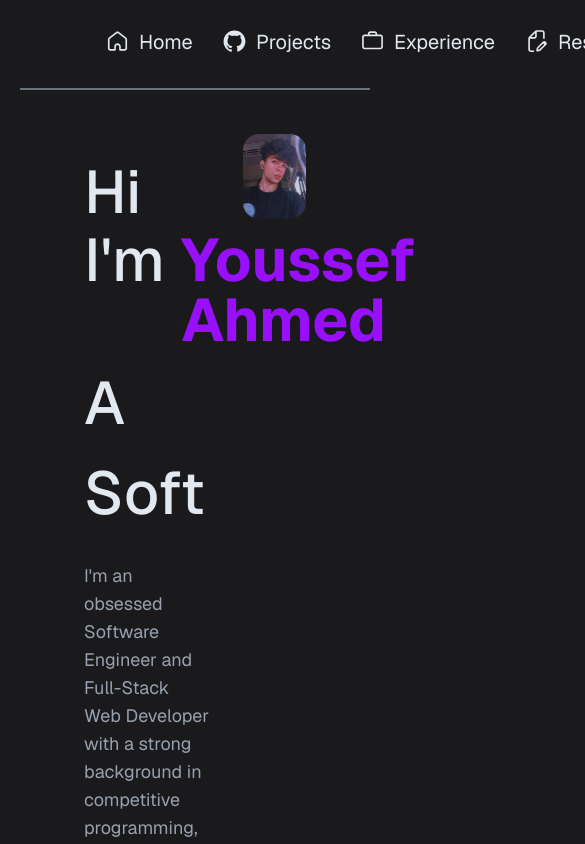
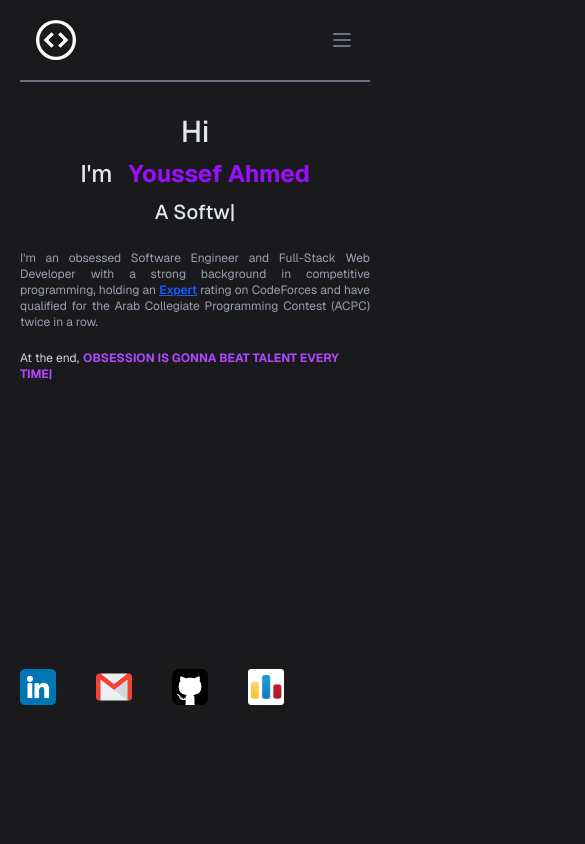
Before and after one commit to Yusef-Ahmed/Yusef-Ahmed.github.io, a React (Vite) app: page / in a window 390 px wide. Shown: the top 844 px of the page, 585 px wide, since content can reach past the window. Built offline with nearby package versions, Linux system fonts and the light colour scheme.

Commit message:
Feature: Add resume & mobile version

```diff
--- a/src/App.jsx
+++ b/src/App.jsx
@@ -2,6 +2,7 @@ import { createBrowserRouter, RouterProvider } from "react-router-dom";
 import RootLayout from "./pages/RootLayout";
 import Home from "./pages/Home";
 import NotFound from "./pages/NotFound";
+import Resume from "./pages/Resume";
 
 function App() {
   const router = createBrowserRouter([
@@ -14,6 +15,10 @@ function App() {
           index: true,
           element: <Home />,
         },
+        {
+          path: "resume",
+          element: <Resume />
+        }
       ],
     },
   ]);
--- a/src/pages/Header.jsx
+++ b/src/pages/Header.jsx
@@ -1,29 +1,105 @@
 import { Link, NavLink } from "react-router";
 import logo from "../../assets/logo.svg";
 import { Case, File, Github, HomeIcon, User } from "../components/Icons";
+import { useState } from "react";
 
 const headers = [
   { title: "Home", to: "/", component: <HomeIcon /> },
-  { title: "Projects", to: "/projects", component: <Github /> },
-  { title: "Experience", to: "/experience", component: <Case /> },
+  { title: "Projects", to: "/projects", component: <Github />, disabled: true },
+  { title: "Experience", to: "/experience", component: <Case />, disabled: true },
   { title: "Resume", to: "/resume", component: <File /> },
-  { title: "About", to: "/about", component: <User /> },
+  { title: "About", to: "/about", component: <User />, disabled: true },
 ];
 
 function Header() {
+  const [isMenuOpen, setIsMenuOpen] = useState(false);
+
+  const toggleMenu = () => {
+    setIsMenuOpen(!isMenuOpen);
+  };
+
   return (
-    <header className="border-b-2 border-gray-500 py-5 px-20 flex">
-      <Link to="/" className="will-change-transform duration-300 hover:-translate-y-1 hover:scale-125">
-        <img src={logo} className="h-12" />
-      </Link>
-      <div className="flex m-auto gap-6 mt-2">
-        {headers.map((header) => (
-          <section className="flex gap-1 text-xl will-change-transform duration-300 hover:scale-110 hover:-translate-y-2 cursor-pointer">
-            {header.component}
-            <NavLink to={header.to}>{header.title}</NavLink>
-          </section>
-        ))}
+    <header className="border-b-2 border-gray-500 py-5 px-4 lg:px-20">
+      <div className="flex justify-between items-center">
+        <Link
+          to="/"
+          className="will-change-transform duration-300 hover:-translate-y-1 hover:scale-125"
+        >
+          <img src={logo} className="h-10" />
+        </Link>
+
+        {/* Mobile Menu Button */}
+        <button
+          onClick={toggleMenu}
+          className="lg:hidden text-gray-500 hover:text-gray-700"
+        >
+          <svg
+            className="w-6 h-6"
+            fill="none"
+            stroke="currentColor"
+            viewBox="0 0 24 24"
+          >
+            {isMenuOpen ? (
+              <path
+                strokeLinecap="round"
+                strokeLinejoin="round"
+                strokeWidth={2}
+                d="M6 18L18 6M6 6l12 12"
+              />
+            ) : (
+              <path
+                strokeLinecap="round"
+                strokeLinejoin="round"
+                strokeWidth={2}
+                d="M4 6h16M4 12h16M4 18h16"
+              />
+            )}
+          </svg>
+        </button>
+
+        {/* Desktop Menu */}
+        <div className="hidden lg:flex mx-auto gap-6 mt-2">
+          {headers.map((header) => (
+            <section
+              key={header.title}
+              className={(header.disabled ? "opacity-50 line-through " : "will-change-transform duration-300 hover:scale-110 hover:-translate-y-2 cursor-pointer ") + "flex gap-1 text-xl"}
+            >
+              {header.component}
+              <NavLink
+                to={header.to}
+                style={() => ({
+                  pointerEvents: header.disabled ? "none" : "auto",
+                })}
+              >
+                {header.title}
+              </NavLink>
+            </section>
+          ))}
+        </div>
       </div>
+
+      {/* Mobile Menu Dropdown */}
+      {isMenuOpen && (
+        <div className="lg:hidden mt-4 space-y-4">
+          {headers.map((header) => (
+            <section
+              key={header.title}
+              className={(header.disabled ? "opacity-50 line-through " : "") + "flex items-center gap-2 text-lg py-2"}
+            >
+              {header.component}
+              <NavLink
+                to={header.to}
+                style={() => ({
+                  pointerEvents: header.disabled ? "none" : "auto",
+                })}
+                onClick={() => setIsMenuOpen(false)}
+              >
+                {header.title}
+              </NavLink>
+            </section>
+          ))}
+        </div>
+      )}
     </header>
   );
 }
--- a/src/pages/Home.jsx
+++ b/src/pages/Home.jsx
@@ -2,7 +2,7 @@ import linkedin from "../../assets/linkedin.png";
 import gmail from "../../assets/gmail.png";
 import github from "../../assets/github.png";
 import codeforces from "../../assets/codeforces.png";
-import me from "../../assets/me.jpg";
+import me from "../../assets/me2.jpg";
 import { TypeAnimation } from "react-type-animation";
 
 const contacts = [
@@ -14,13 +14,14 @@ const contacts = [
 
 function Home() {
   return (
-    <main className="mx-16 mt-18 flex justify-between">
-      <section className="w-4/7">
-        <div className="flex flex-col justify-center gap-2 font-medium">
-          <h1 className="text-6xl">Hi</h1>
+    <main className="lg:mx-5 lg:mt-18 mt-8 flex justify-between">
+      <section className="lg:w-4/7 flex flex-col justify-between h-[70vh]">
+        <div>
+          <div className="flex flex-col justify-center items-center lg:items-baseline gap-2 font-medium">
+            <h1 className="lg:text-5xl text-3xl">Hi</h1>
             <div className="flex flex-row gap-4">
-            <h1 className="text-6xl ">I'm</h1>
-            <h1 className="text-6xl text-purple-600 font-bold">
+              <h1 className="text-2xl lg:text-5xl">I'm</h1>
+              <h1 className="text-2xl lg:text-5xl text-purple-600 font-bold">
                 {" "}
                 Youssef Ahmed
               </h1>
@@ -37,14 +38,13 @@ function Home() {
               wrapper="span"
               speed={200}
               deletionSpeed={220}
-            style={{ fontSize: "60px", display: "inline-block" }}
+              className="lg:text-5xl text-xl inline-block"
               repeat={Infinity}
             />
-          {/* <h1 className="text-6xl">A Software Engineer</h1> */}
           </div>
-        <p className="text-lg mt-6 text-gray-400">
-          I'm an obsessed Software Engineer and Full-Stack Web Developer with a
-          strong background in competitive programming, holding an{" "}
+          <p className="text-justify text-xs md:text-xl mt-6 text-gray-400 w-full md:w-5/6">
+            I'm an obsessed Software Engineer and Full-Stack Web Developer with
+            a strong background in competitive programming, holding an{" "}
             <span className="text-blue-600 font-semibold underline hover:text-blue-500">
               <a
                 target="_blank"
@@ -57,29 +57,31 @@ function Home() {
             rating on CodeForces and have qualified for the Arab Collegiate
             Programming Contest (ACPC) twice in a row.
           </p>
-        <p className="mt-5 text-lg text-gray-300">
+          <p className="mt-5 text-xs md:text-lg text-gray-300">
             At the end,
             <span className="text-purple-500 uppercase font-bold ml-1">
               <TypeAnimation
                 sequence={[1000, "Obsession is gonna beat talent every time"]}
                 wrapper="span"
                 preRenderFirstString={true}
+                className="text-xs md:text-lg"
               />
             </span>
           </p>
-        <div className="mt-10 gap-10 flex">
+        </div>
+        <div className="gap-10 flex">
           {contacts.map((contact) => (
-            <a target="_blank" href={contact.link}>
+            <a key={contact.link} target="_blank" href={contact.link}>
               <img
-                className="w-12 duration-200 hover:-translate-y-2"
+                className="lg:w-12 w-9 duration-200 hover:-translate-y-2"
                 src={contact.src}
               />
             </a>
           ))}
         </div>
       </section>
-      <section className="h-1/2 w-2/7 -mt-7">
-        <img className="rounded-2xl" src={me} />
+      <section className="lg:h-1/2 lg:w-2/7 lg:-mt-10">
+        <img className="rounded-2xl hidden lg:block" src={me} />
       </section>
     </main>
   );
--- /dev/null
+++ b/src/pages/Resume.jsx
@@ -0,0 +1,18 @@
+import { Suspense } from "react";
+import cv from "../../assets/Youssef_Ahmed's_CV.pdf";
+
+export default function Resume() {
+  return (
+    <Suspense
+      fallback={
+        <div className="flex justify-center items-center h-screen">
+          <div className="animate-spin rounded-full h-16 w-16 border-t-2 border-b-2 border-gray-900"></div>
+        </div>
+      }
+    >
+      <div className="flex justify-center mt-2">
+        <iframe src={cv} className="lg:w-3/5 lg:h-[2200px]"></iframe>
+      </div>
+    </Suspense>
+  );
+}
```
Also changed, not shown: assets/me2.jpg (added), 1 other file (tests, documents, lock files or other folders). Lines whose indentation alone changed are shown as unchanged.
